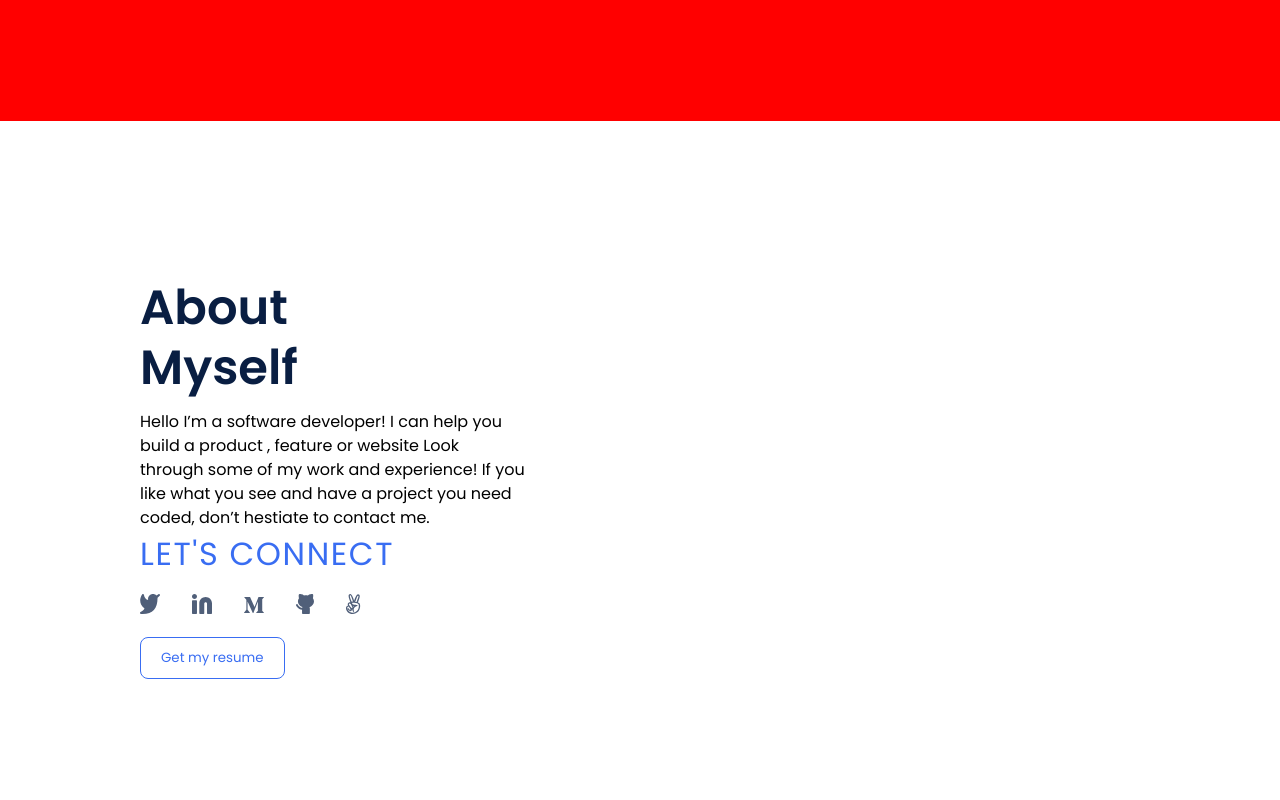
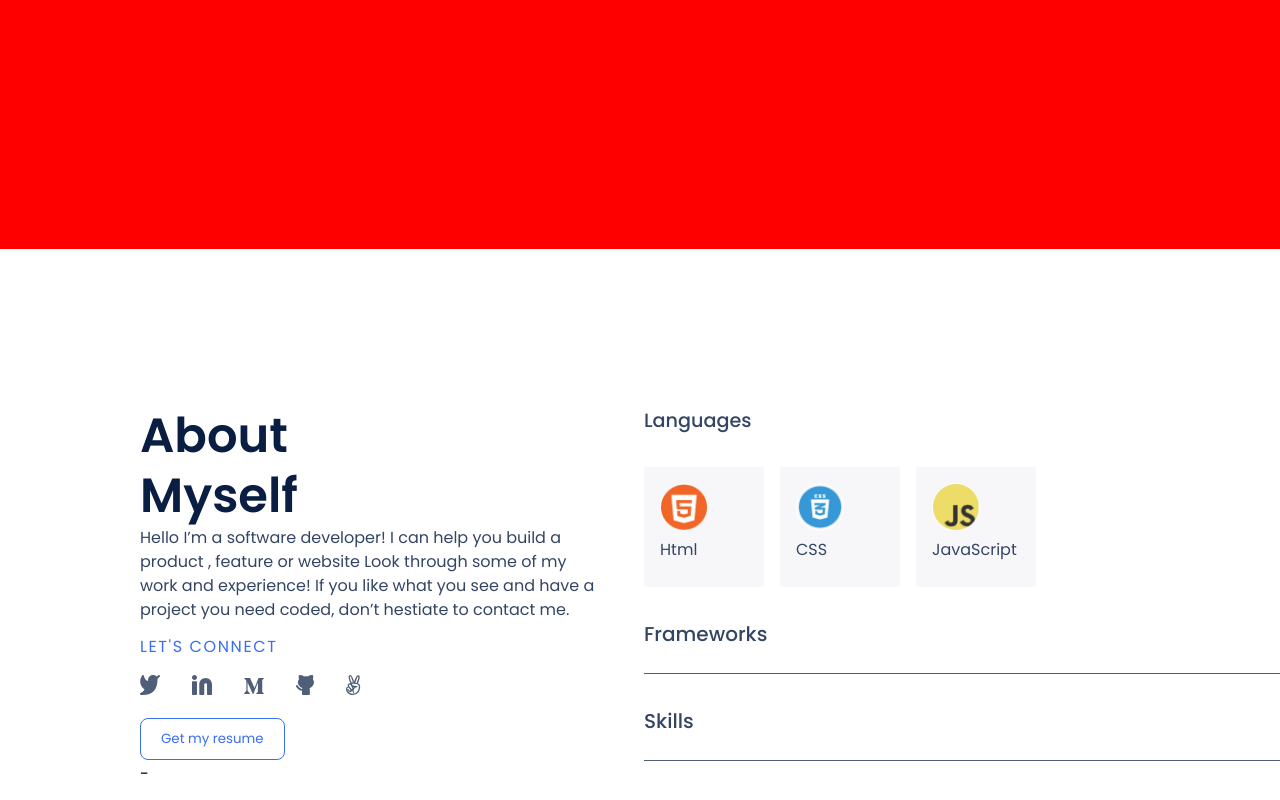
Before and after one commit to felixDev22/Portfolio-desktop-version, a website: page index.html in a window 1280 px wide. Shown: the part 3680-4480 px from the top of the page. Drawn offline with Linux system fonts and the light colour scheme.

Commit message:
Add language icons

```diff
--- a/index.html
+++ b/index.html
@@ -263,11 +263,60 @@
         <div>
           <button type="button" class="primary-btn">Get my resume</button>
         </div>
+      </div>
+
+  <div class="languages-icon">
+      <div class="languages">
+        <h4>Languages</h4>
+        <div>
+          <img src="images/arrow-down.svg" alt="arrow-down">
+        </div>
+      </div>
+        <ul class="languages-box">
+          <li>
+            <img src="images/Ellipse 1 (1).png" alt="html-icon">
+            <p>Html</p>
+          </li>
+          <li>
+            <img src="images/Ellipse 1 (2).png" alt="css-icon">
+              <p>CSS</p>
+          </li>
+          <li>
+            <img src="images/Ellipse 1.png" alt="js-icon">
+            <p>JavaScript</p>
+          </li>
+        </ul>
+
+        <div class="skill">
+          <h4>Frameworks</h4>
+          <img src="images/Union next.svg" alt="arrow-next">
+        </div>
+        <hr>
+        <div class="skill">
+          <h4>Skills</h4>
+          <img src="images/Union next.svg" alt="arrow-next">
+        </div>
+        <hr>
+    </div>
+
+
+
+
+
 
       </div>
 
+
+
+
+
+
+  -
       </div>
-      <div class="languages"></div>
+
+
+
+
 
     </div>
 
--- a/style.css
+++ b/style.css
@@ -31,6 +31,7 @@ html {
   --company-color: #344563;
   --card-color: #ffff;
   --cards-stroke: #dfe1e6;
+  --languages-box: #f7f7f9;
 }
 img {
   width: 100%;
@@ -269,24 +270,66 @@ nav ul li {
   background-repeat: no-repeat;
   width: 1440px;
   height: 924px;
-  margin-top: -8rem;
 }
+
 .row-grid {
   display: grid;
-  grid-template-columns: 1fr 2fr;
-}
-.about-intro {
-  display: flex;
-  flex-direction: column;
+  grid-template-columns: 40% 60%;
   margin-top: 8.8rem;
+  gap: 40px;
 }
 .about-details h1 {
-  margin-bottom: 0.75rem;
+  color: var(--header-color);
 }
 .about-details p {
   font-size: 1rem;
   line-height: 24px;
+  margin-bottom: 0.75rem;
+  color: var(--text-color);
 }
-.connect a {
+.about-intro a {
   font-size: 1rem;
 }
+.languages {
+  display: flex;
+  justify-content: space-between;
+}
+.languages svg {
+  width: 400px;
+}
+.languages-box li {
+  background: var(--languages-box);
+  width: 120px;
+  height: 120px;
+  padding: 1rem;
+  margin-top: 2rem;
+  margin-right: 1rem;
+}
+.languages-box img {
+  width: 48px;
+  height: 48px;
+}
+.languages-box {
+  display: flex;
+}
+hr {
+  height: 1px;
+  width: 684px;
+  background: var(--icons-color);
+  margin-top: 1rem;
+}
+.skill {
+  display: flex;
+  justify-content: space-between;
+  margin-top: 2rem;
+}
+
+.skill img {
+  width: 8px;
+}
+
+.skill h4 {
+  font-size: 1.25rem;
+  margin-bottom: 0.5rem;
+}
+/*------- About-section Ends here--------- */
```
Also changed, not shown: images/Ellipse 1 (1).png (added), images/Ellipse 1 (2).png (added), images/Ellipse 1.png (added), images/Union next.svg (added), images/arrow-down.svg (added).
